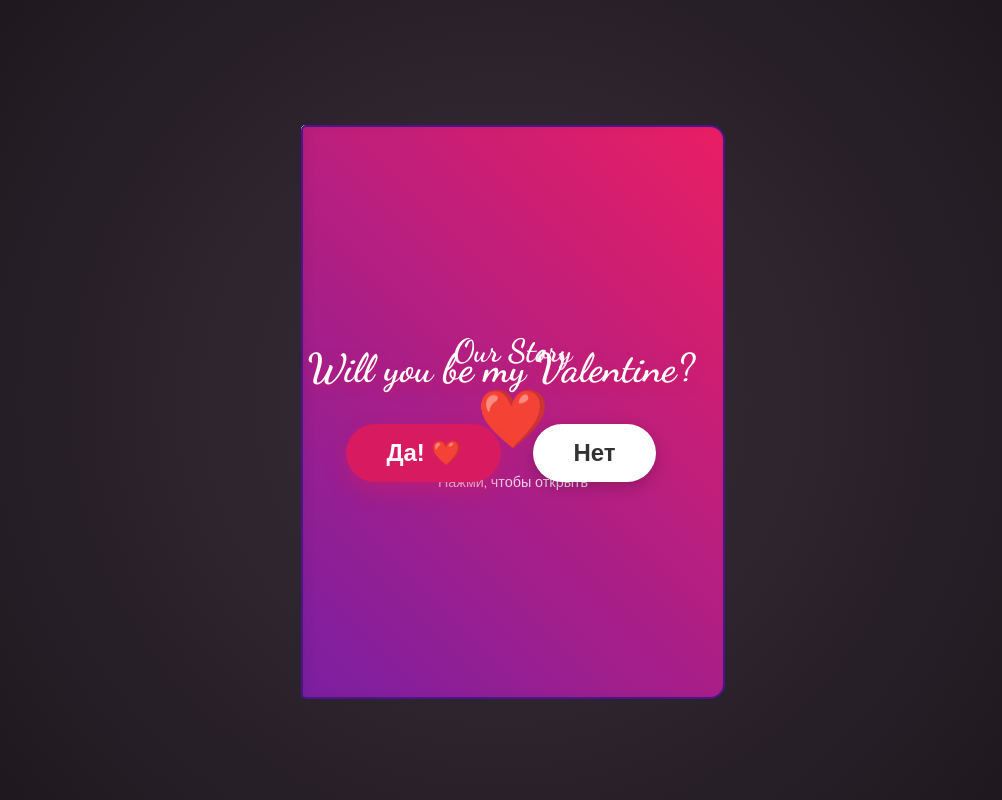
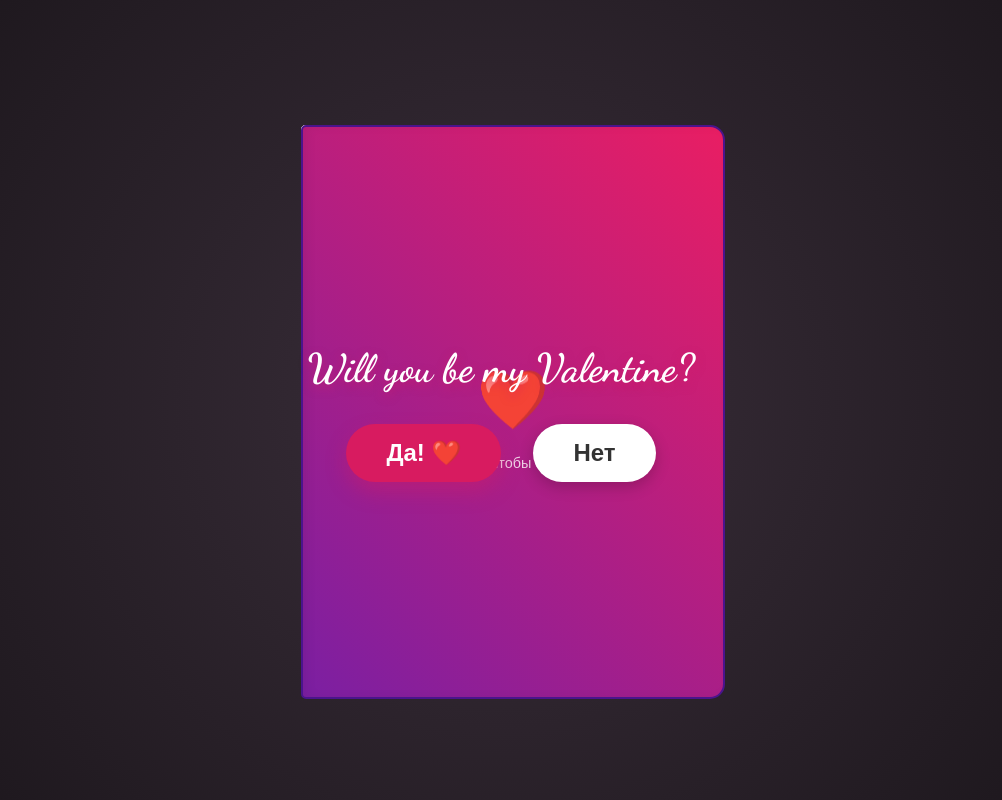
Before and after one commit to leopalladium/valentine-checker, a Nuxt app in the folder frontend/: page / in a window 1280 px wide. Shown: the whole page, without its empty margins (139-1141 px from the left). Built offline with nearby package versions, Linux system fonts and the light colour scheme.

Commit message:
Update app.vue with localized text and improved phrasing for better storytelling

```diff
--- a/frontend/app/app.vue
+++ b/frontend/app/app.vue
@@ -215,7 +215,6 @@ const getZIndex = (pageIndex) => {
         >
           <div class="front">
             <div class="cover-design">
-              <span class="cover-text">Our Story</span>
               <div class="heart-shape">❤️</div>
               <span class="tap-hint">Нажми, чтобы открыть</span>
             </div>
@@ -234,15 +233,15 @@ const getZIndex = (pageIndex) => {
         >
           <div class="front">
             <div class="content text-page">
-              <h2>My Dearest,</h2>
+              <h2>Дорогая Аня,</h2>
               <p>
                 Я так долго ждал момента, чтобы сказать тебе это.
                 Ты наполнила мою жизнь светом и теплом.
-                Каждый момент с тобой — это магия.
+                Каждый момент с тобой — это настоящее чудо.
               </p>
               <p>
                 Я обещаю быть твоей поддержкой, твоей радостью
-                и тем, кто всегда приносит шоколадки. 🍫
+                и тем, кто будет рядом и всегда приносит шоколадки. 🍫
               </p>
               <div class="nav-hint" @click="nextPage">Далее ➡️</div>
             </div>
@@ -473,6 +472,8 @@ html, body {
   background: #d81b60;
   color: white;
   box-shadow: 0 10px 20px rgba(216, 27, 96, 0.4);
+  z-index: 10;
+  position: relative;
 }
 
 .yes-btn:hover {
@@ -484,6 +485,8 @@ html, body {
   background: #fff;
   color: #333;
   box-shadow: 0 5px 15px rgba(0,0,0,0.2);
+  z-index: 1;
+  position: relative;
 }
 
 /* --- BOOK 3D --- */
```
